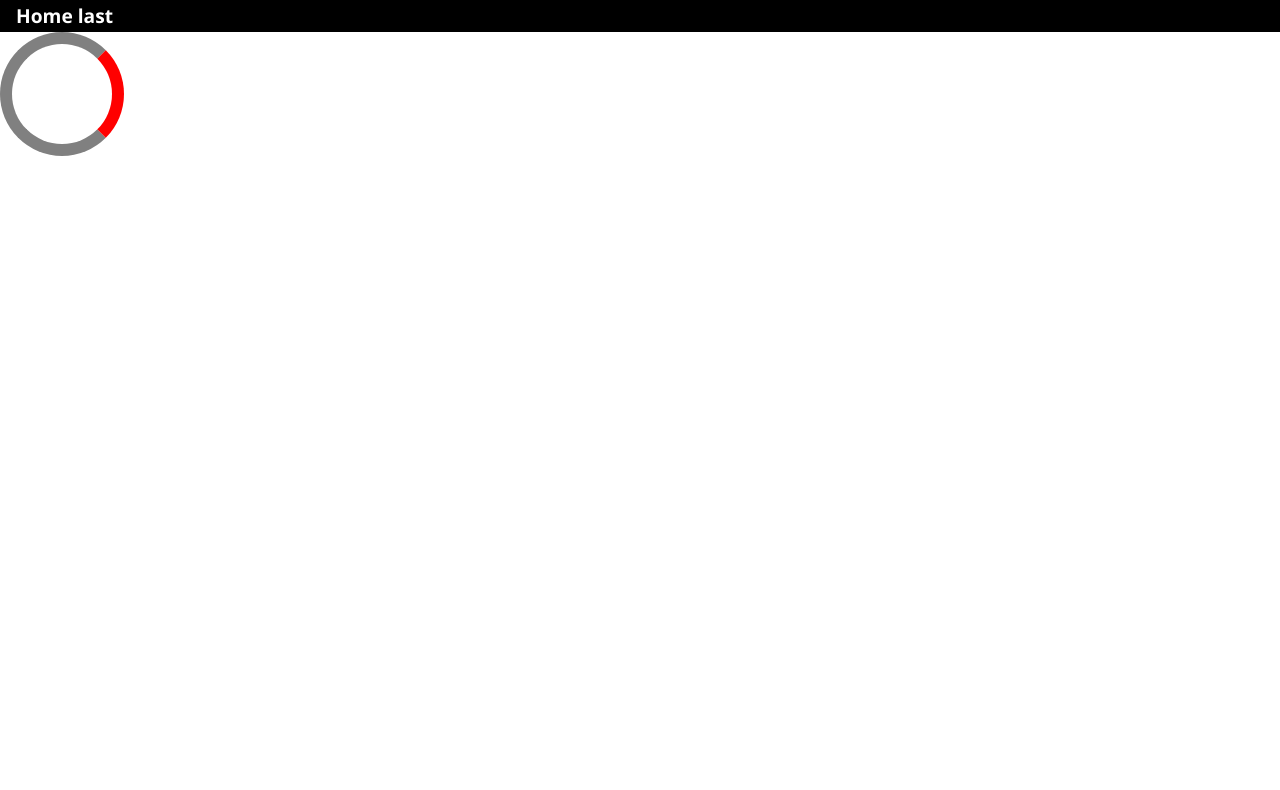
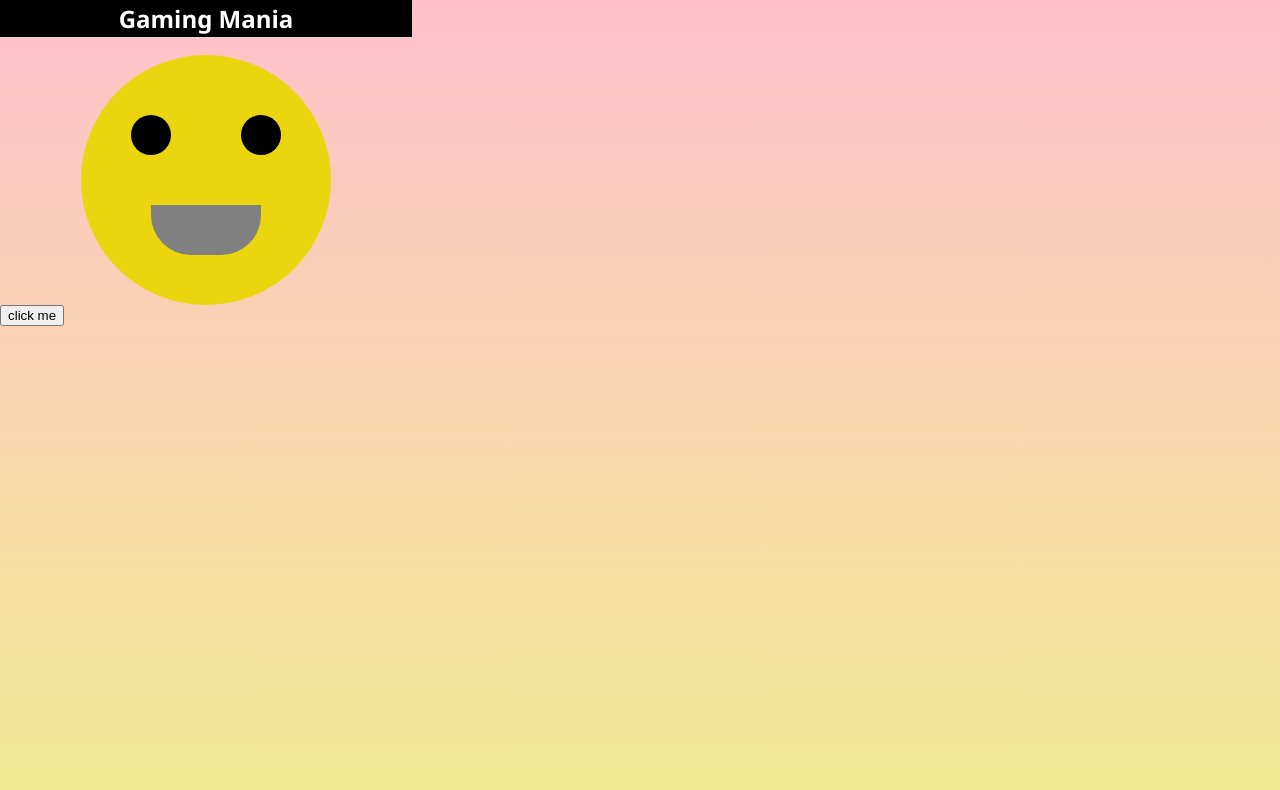
Before and after one commit to Rio7896/Mania.gitub.io, a plain HTML site: page index.html in a window 1280 px wide. Drawn offline with Linux system fonts and the light colour scheme.

Commit message:
Update index.html

```diff
--- a/index.html
+++ b/index.html
@@ -11,44 +11,128 @@
 <style>
     body{
         margin:0%;
+
     }
     header #home{
-        font-size: 1.2rem;
+        font-size: 1.5rem;
         font-family: 'Segoe UI', Tahoma, Geneva, Verdana, sans-serif;
         font-weight:900;
-        position:absolute;
-        top:.1rem;
-        left:1rem;
         color:#fff;
         transition:.2s;
+
 
     }
     header #home:hover{
         color:red;
-        background-color: white;
+
 
     }
     header{
         background-color: #000;
-        height:2rem;
-    }
-    .loader{
-        width:100px;
-        height:100px;
-        border-radius: 50%;
-        border: 12px solid grey;
-        border-right: 12px solid red;
-        position:absolute;
+        height:2.3rem;
         display: flex;
         justify-content: center;
+        text-align: center;
+        align-items: center;
+        width:412px;
+    }
+    #loader{
+        width:9rem;
+        height:9rem;
+        border: 10px solid rgb(121, 121, 121);
+        border-radius: 50%;
+        position: relative;
+        top:10rem;
+        border-right: 12px solid rgb(12, 231, 247);
+        animation:loader .4s linear infinite;
+    }
+    @keyframes loader{
+        100%{
+            rotate:360deg;
+        }
+    }
+    body{
+        background-image:linear-gradient(pink,rgba(224, 224, 18,.5));
+        background-repeat: no-repeat;
+        background-position: center;
+        height:915px;
+        width:412px;
+    }
+    .smile{
+        background-color:rgb(235, 213, 14) ;
+        width:250px;
+        height:250px;
+        border-radius: 50%;
+        position: relative;
+        transition: 5s;
+    }
+    .smile .eye{
+        width:40px;
+        height:40px;
+        background-color: rgb(0, 0, 0);
+        position: absolute;
+        left:50px;
+        top:60px;
+        border-radius: 20px 20px 0px 0px;
+        animation:eye 5s infinite alternate;
+    }
+    @keyframes eye{
+        to{
+            border-radius:50%;
+        }
+    }
+    @keyframes eye2{
+        to{
+            border-radius:50%;
+        }
+    }
+
+    .smile .eye2{
+        width:40px;
+        height:40px;
+        background-color: rgb(0, 0, 0);
+        position: absolute;
+        left:160px;
+        top:60px;
+        border-radius: 20px 20px 0px 0px;
+        animation:eye2 5s infinite alternate;
+    }
+    .smile .mouth{
+        width:110px;
+        height:50px;
+        background-color: grey;
+        position: absolute;
+        left:70px;
+        top:150px;
+        border-radius: 40px 40px 0px 0px;
+        animation:mouth 5s infinite alternate;
+
+    }
+    @keyframes mouth{
+        to{
+            border-radius: 0px 0px 40px 40px ;
+        }
     }
 
 </style>
-<body>
+<body onload="stop()">
+    <center>
     <header>
-        <b id="home">Home last</b>
+        <b id="home">Gaming Mania</b>
     </header>
-    <div class="loader"></div>
+    <div id="loader"></div>
+    <br>
+    <div class="smile">
+        <div class="eye"></div>
+        <div class="eye2"></div>
+        <div class="mouth"></div>
+    </div>
+    </center>
+    <script>
+        let a=document.getElementById("loader")
+        a.style.display = "none";
 
+    </script>
+    <button onclick="run()">click me</button>
 </body>
 </html>
```
